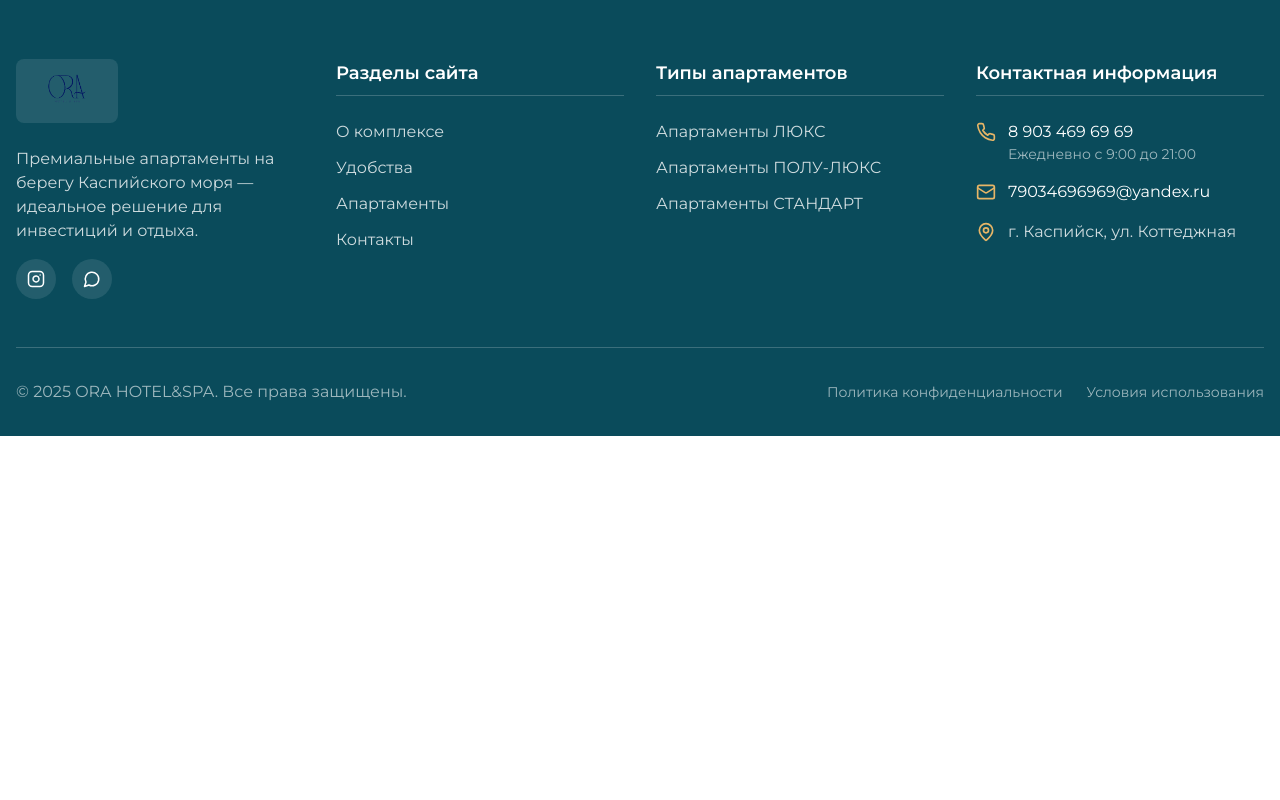
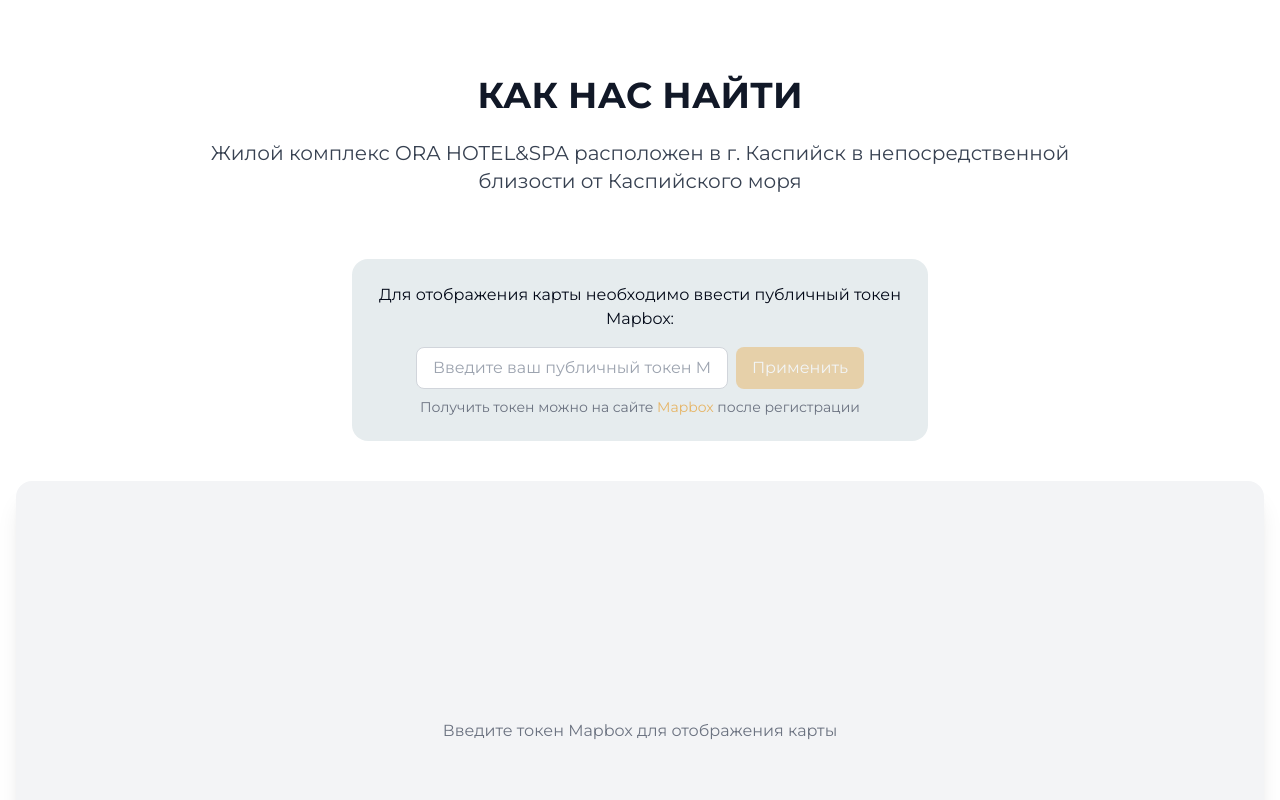
Before and after one commit to saiyan05122004/ora-resort-sales, a React (Vite) app: page / in a window 1280 px wide. Shown: the part 6820-7620 px from the top of the page. Before the commit the page ends 7256 px from the top, so only its background shows below. Built offline with nearby package versions, Linux system fonts and the light colour scheme.

Commit message:
Add interactive map to site
Adds an interactive map with a specified location to the end of the website.

```diff
--- a/package.json
+++ b/package.json
@@ -48,6 +48,7 @@
     "framer-motion": "^12.4.5",
     "input-otp": "^1.2.4",
     "lucide-react": "^0.462.0",
+    "mapbox-gl": "^3.10.0",
     "next-themes": "^0.3.0",
     "react": "^18.3.1",
     "react-day-picker": "^8.10.1",
--- /dev/null
+++ b/src/components/MapSection.tsx
@@ -0,0 +1,109 @@
+
+import React, { useEffect, useRef, useState } from 'react';
+import mapboxgl from 'mapbox-gl';
+import 'mapbox-gl/dist/mapbox-gl.css';
+import { motion } from 'framer-motion';
+
+const MapSection = () => {
+  const mapContainer = useRef<HTMLDivElement>(null);
+  const map = useRef<mapboxgl.Map | null>(null);
+  const [mapToken, setMapToken] = useState<string>('');
+  const [tokenEntered, setTokenEntered] = useState(false);
+
+  const initializeMap = (token: string) => {
+    if (!mapContainer.current) return;
+
+    mapboxgl.accessToken = token;
+
+    if (map.current) return;
+
+    map.current = new mapboxgl.Map({
+      container: mapContainer.current,
+      style: 'mapbox://styles/mapbox/streets-v12',
+      center: [47.620655, 42.914168], // Longitude, Latitude
+      zoom: 14
+    });
+
+    // Add navigation controls
+    map.current.addControl(new mapboxgl.NavigationControl(), 'top-right');
+
+    // Add marker at the specified coordinates
+    new mapboxgl.Marker({ color: '#E6B567' })
+      .setLngLat([47.620655, 42.914168])
+      .setPopup(new mapboxgl.Popup().setHTML('<h3 class="font-bold">ORA HOTEL&SPA</h3><p>г. Каспийск, ул. Коттеджная</p>'))
+      .addTo(map.current);
+  };
+
+  useEffect(() => {
+    if (tokenEntered && mapToken) {
+      initializeMap(mapToken);
+    }
+
+    return () => {
+      if (map.current) {
+        map.current.remove();
+        map.current = null;
+      }
+    };
+  }, [tokenEntered, mapToken]);
+
+  return (
+    <section id="map" className="py-20 bg-white">
+      <div className="container mx-auto px-4">
+        <motion.div
+          initial={{ opacity: 0, y: 20 }}
+          whileInView={{ opacity: 1, y: 0 }}
+          transition={{ duration: 0.8 }}
+          viewport={{ once: true }}
+          className="max-w-4xl mx-auto text-center mb-16"
+        >
+          <h2 className="text-3xl md:text-4xl font-bold text-gray-900 mb-6">
+            КАК НАС НАЙТИ
+          </h2>
+          <p className="text-xl text-gray-700 mb-8">
+            Жилой комплекс ORA HOTEL&SPA расположен в г. Каспийск в непосредственной близости от Каспийского моря
+          </p>
+        </motion.div>
+
+        {!tokenEntered ? (
+          <div className="flex flex-col items-center justify-center p-6 bg-secondary/10 rounded-2xl max-w-xl mx-auto mb-10">
+            <p className="mb-4 text-center">Для отображения карты необходимо ввести публичный токен Mapbox:</p>
+            <div className="flex gap-2 w-full max-w-md">
+              <input
+                type="text"
+                value={mapToken}
+                onChange={(e) => setMapToken(e.target.value)}
+                placeholder="Введите ваш публичный токен Mapbox"
+                className="flex-1 px-4 py-2 border border-gray-300 rounded-lg focus:outline-none focus:ring-2 focus:ring-primary"
+              />
+              <button
+                onClick={() => setTokenEntered(true)}
+                disabled={!mapToken}
+                className="bg-primary text-white px-4 py-2 rounded-lg hover:bg-primary/90 disabled:opacity-50 disabled:cursor-not-allowed transition-colors"
+              >
+                Применить
+              </button>
+            </div>
+            <p className="mt-2 text-sm text-gray-500 text-center">
+              Получить токен можно на сайте <a href="https://www.mapbox.com/" target="_blank" rel="noopener noreferrer" className="text-primary hover:underline">Mapbox</a> после регистрации
+            </p>
+          </div>
+        ) : null}
+
+        <div className="rounded-2xl overflow-hidden shadow-xl">
+          <div
+            ref={mapContainer}
+            className={`w-full h-[500px] ${!tokenEntered ? 'hidden' : ''}`}
+          />
+          {!tokenEntered && (
+            <div className="w-full h-[500px] bg-gray-100 flex items-center justify-center">
+              <p className="text-gray-500">Введите токен Mapbox для отображения карты</p>
+            </div>
+          )}
+        </div>
+      </div>
+    </section>
+  );
+};
+
+export default MapSection;
--- a/src/pages/Index.tsx
+++ b/src/pages/Index.tsx
@@ -7,6 +7,7 @@ import PoolSection from '@/components/PoolSection';
 import ApartmentsSection from '@/components/ApartmentsSection';
 import ConstructionProgressSection from '@/components/ConstructionProgressSection';
 import ContactSection from '@/components/ContactSection';
+import MapSection from '@/components/MapSection';
 import Footer from '@/components/Footer';
 
 const Index = () => {
@@ -20,6 +21,7 @@ const Index = () => {
       <ApartmentsSection />
       <ConstructionProgressSection />
       <ContactSection />
+      <MapSection />
       <Footer />
     </div>
   );
```
Also changed, not shown: 1 other file (tests, documents, lock files or other folders).
